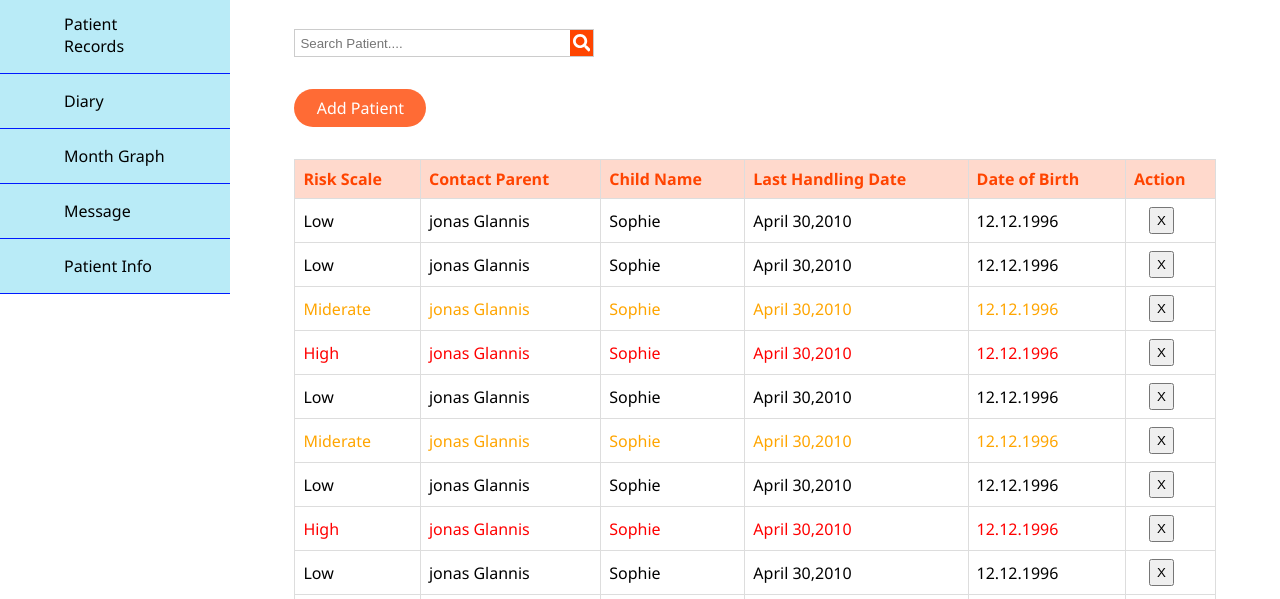
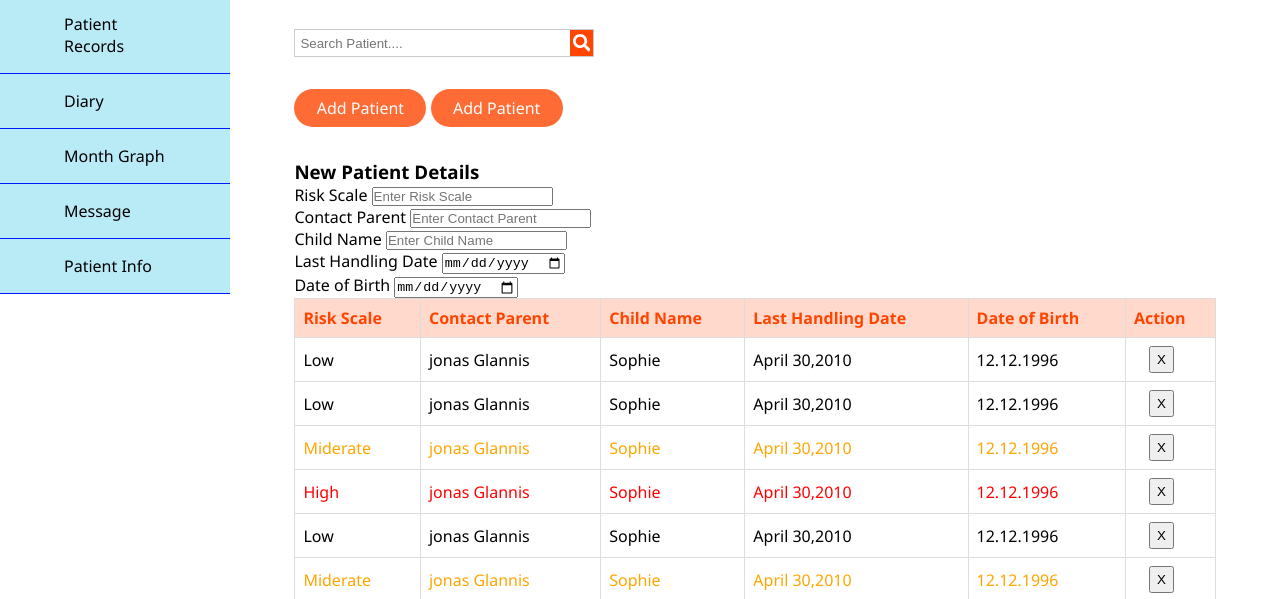
Before and after one commit to Stalindeep-Singh/Doctor-Portal, a plain HTML site: page patient_portal.html in a window 1280 px wide. Shown: the part 184-783 px from the top of the page. Drawn offline with Linux system fonts and the light colour scheme.

Commit message:
after changes

```diff
--- a/patient_portal.html
+++ b/patient_portal.html
@@ -57,6 +57,32 @@
                 </svg>
             </div>
             <button class="add" id="add-button">Add Patient</button>
+            <button class="add" id="toggle-button" onclick="toggle_new_Patient()">Add Patient</button>
+            <div class="addNew none" id="new_patient">
+                <h3>New Patient Details</h3>
+                <form action="" class="form">
+                    <div class="input_div">
+                        <label for="">Risk Scale</label>
+                        <input type="text" placeholder="Enter Risk Scale">
+                    </div>
+                    <div class="input_div">
+                        <label for="">Contact Parent</label>
+                        <input type="text" placeholder="Enter Contact Parent">
+                    </div>
+                    <div class="input_div">
+                        <label for="">Child Name</label>
+                        <input type="text" placeholder="Enter Child Name">
+                    </div>
+                    <div class="input_div">
+                        <label for="">Last Handling Date</label>
+                        <input type="date" placeholder="Last Handling Date">
+                    </div>
+                    <div class="input_div">
+                        <label for="">Date of Birth</label>
+                        <input type="date" placeholder="Date Of Birth">
+                    </div>
+                </form>
+            </div>
             <div class="total-records" id="count"></div>
             <table id="myTable">
              <thead>
```
